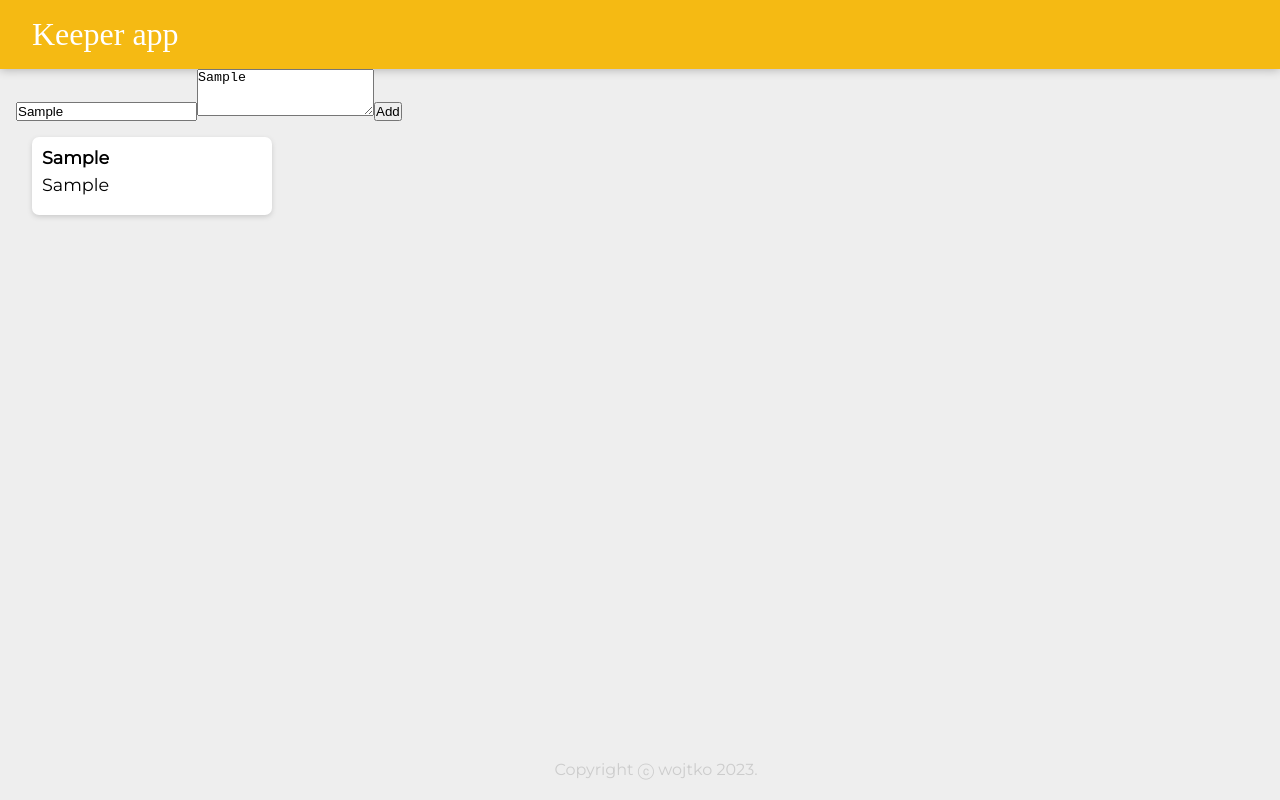
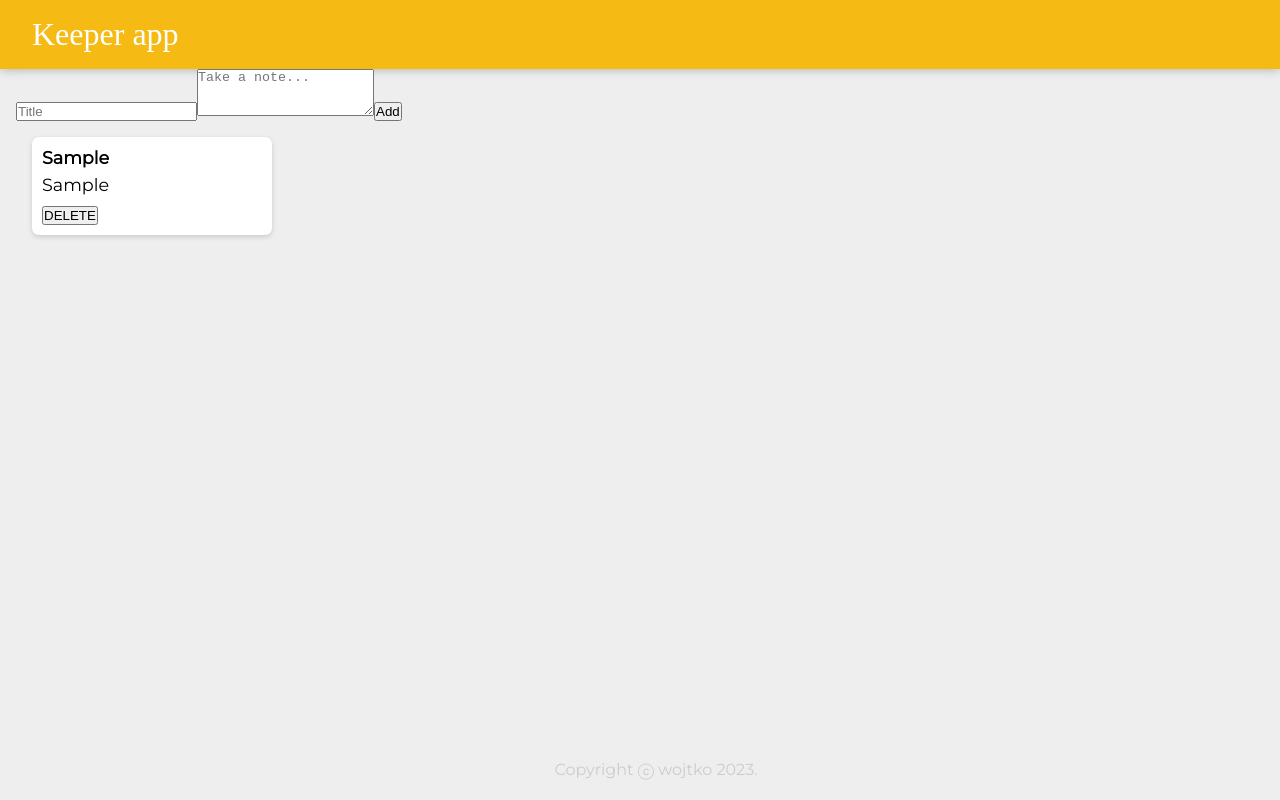
Before and after one commit to JakubWojtkowski/Keeper-App, a React (Create React App) app: page / in a window 1280 px wide. Both pictures are taken after typing "Sample", "Sample" into the empty fields and a click on the button "Add". Built offline with nearby package versions, Linux system fonts and the light colour scheme; a web font is replaced by a local one.

Commit message:
Implement the delete note functionality

```diff
--- a/src/components/App.jsx
+++ b/src/components/App.jsx
@@ -13,6 +13,14 @@ function App() {
         });
     }
 
+    function deleteNote(id) {
+        setNotes((prevNotes) => {
+            return prevNotes.filter((note, index) => {
+                return index !== id;
+            });
+        });
+    }
+
     return (
         <div>
         <Header />
@@ -20,8 +28,11 @@ function App() {
             onAdd={addNote}
         />
 
-        {notes.map((note) => {
+        {notes.map((note, index) => {
             return <Note
+                key={index}
+                id={index}
+                onDelete={deleteNote}
                 title={note.title}
                 content={note.content}
             />
--- a/src/components/CreateArea.jsx
+++ b/src/components/CreateArea.jsx
@@ -20,6 +20,10 @@ function CreateArea(props){
 
     function submitNote(event) {
         props.onAdd(note);
+        setNote({
+            title: "",
+            content: ""
+        });
         event.preventDefault();
     }
 
@@ -37,6 +41,7 @@ function CreateArea(props){
                 name="content"
                 placeholder="Take a note..."
                 rows="3"
+                value={note.content}
             />
             <button onClick={submitNote} type="submit">Add</button>
         </form>
--- a/src/components/Note.jsx
+++ b/src/components/Note.jsx
@@ -5,6 +5,9 @@ function Note(props) {
         <div className="note">
             <h1>{props.title}</h1>
             <p>{props.content}</p>
+            <button onClick={() => {
+                props.onDelete(props.id);
+            }}>DELETE</button>
         </div>
     );
 }
```
